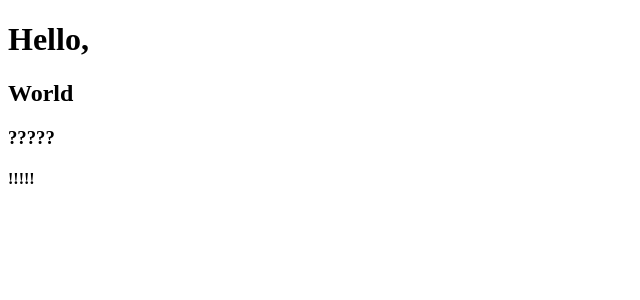
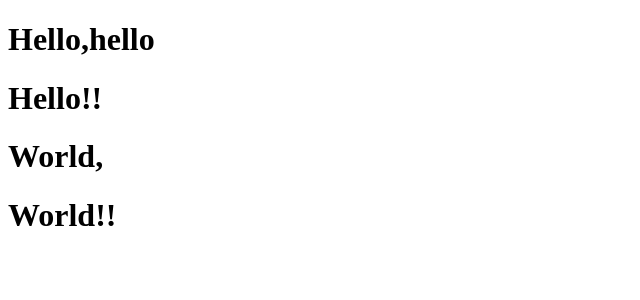
Before and after one commit to albertshin5172/React_Lecture_From_Inflearn, a React (Create React App) app: page / in a window 1280 px wide. Shown: the top 300 px of the page, without its empty margins (0-640 px from the left). Built offline with nearby package versions, Linux system fonts and the light colour scheme.

Commit message:
feat : Component 3-2

```diff
--- a/src/Component/Hello.js
+++ /dev/null
@@ -1,4 +0,0 @@
-export default App;
-function Hello(){
-    return <h1>Hello</h1>;
-}
--- /dev/null
+++ b/src/Components/App.js
@@ -0,0 +1,12 @@
+import Hello from './Hello';
+import World from './World';
+
+// Heading 이라는 컴포넌트를 만들고 Hello, World 컴포넌트를 통합하기
+export default function App() {
+  return (
+    <div>
+      <Hello />
+      <World />
+    </div>
+  );
+}
--- /dev/null
+++ b/src/Components/Hello.js
@@ -0,0 +1,5 @@
+function Hello() {
+  return <div><h1>Hello,hello</h1><h1>Hello!!</h1></div>;
+}
+
+export default Hello;
--- /dev/null
+++ b/src/Components/World.js
@@ -0,0 +1,5 @@
+function World() {
+  return <div><h1>World,</h1><h1>World!!</h1></div>;
+}
+
+export default World;
--- a/src/index.js
+++ b/src/index.js
@@ -13,6 +13,6 @@ root.render(
 */
 import React from "react";
 import ReactDOM from "react-dom";
-import App from "./Component/App";
+import App from "./Components/App";
 
 ReactDOM.render(<App />, document.getElementById("root"));
```
Also changed, not shown: src/Components/App(3-1).js (renamed from src/Component/App.js).
